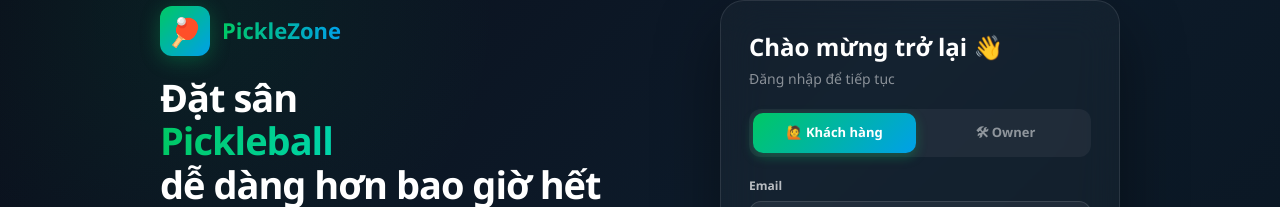
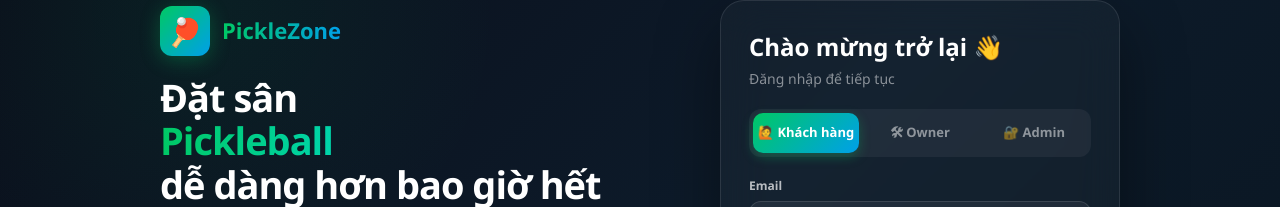
Before and after one commit to TurtlEXE/assignment-fer202-group3, a React (Create React App) app: page /login in a window 1280 px wide. Shown: the part 89-296 px from the top of the page. Built offline with nearby package versions, Linux system fonts and the light colour scheme; no server answers.

Commit message:
Login.jsx

```diff
--- a/src/Login/Login.jsx
+++ b/src/Login/Login.jsx
@@ -88,10 +88,12 @@ const Login = () => {
 
       setLoading(false);
 
-      if (matched.role === "owner" || matched.role === "admin") {
+      if (matched.role === "admin") {
+        navigate("/admin");
+      } else if (matched.role === "owner") {
         navigate("/dashboard");
       } else {
-navigate("/");
+        navigate("/");
       }
     }, 1000);
   };
@@ -138,7 +140,7 @@ navigate("/");
           <h2 style={S.cardH}>Chào mừng trở lại 👋</h2>
           <p style={S.cardSub}>Đăng nhập để tiếp tục</p>
           <div style={S.tabs}>
-            {[{ v: "customer", l: "🙋 Khách hàng" }, { v: "owner", l: "🛠 Owner" }].map(t => (
+            {[{ v: "customer", l: "🙋 Khách hàng" }, { v: "owner", l: "🛠 Owner" }, { v: "admin", l: "🔐 Admin" }].map(t => (
               <button key={t.v} onClick={() => setForm({ ...form, role: t.v })}
                 style={{ ...S.tab, ...(form.role === t.v ? S.tabActive : {}) }}>
                 {t.l}
```
